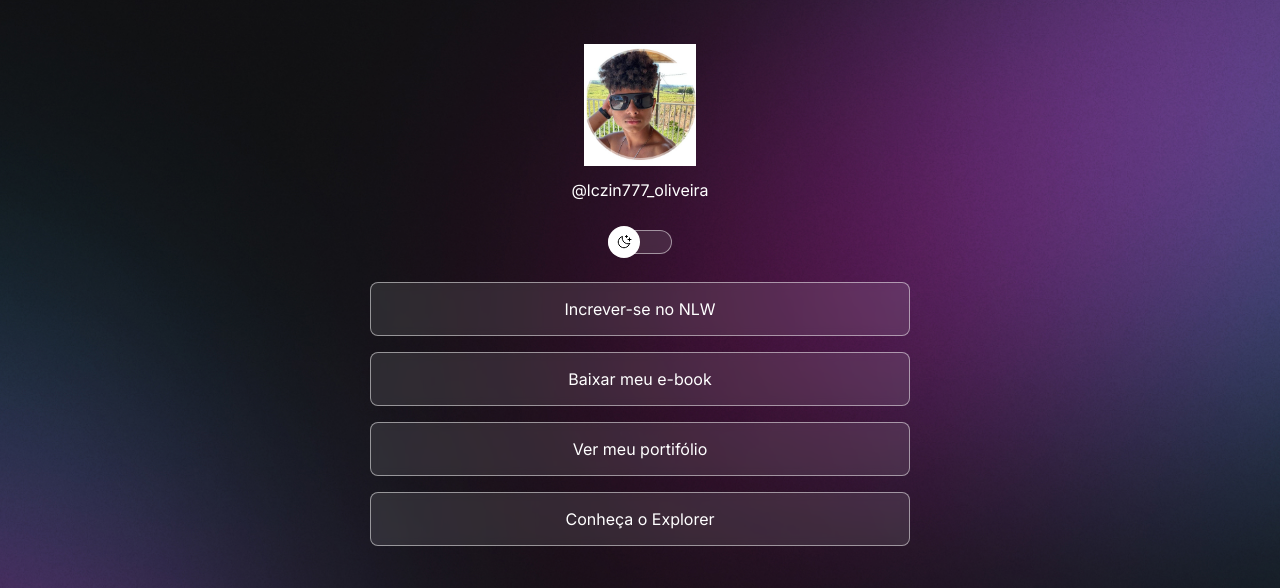
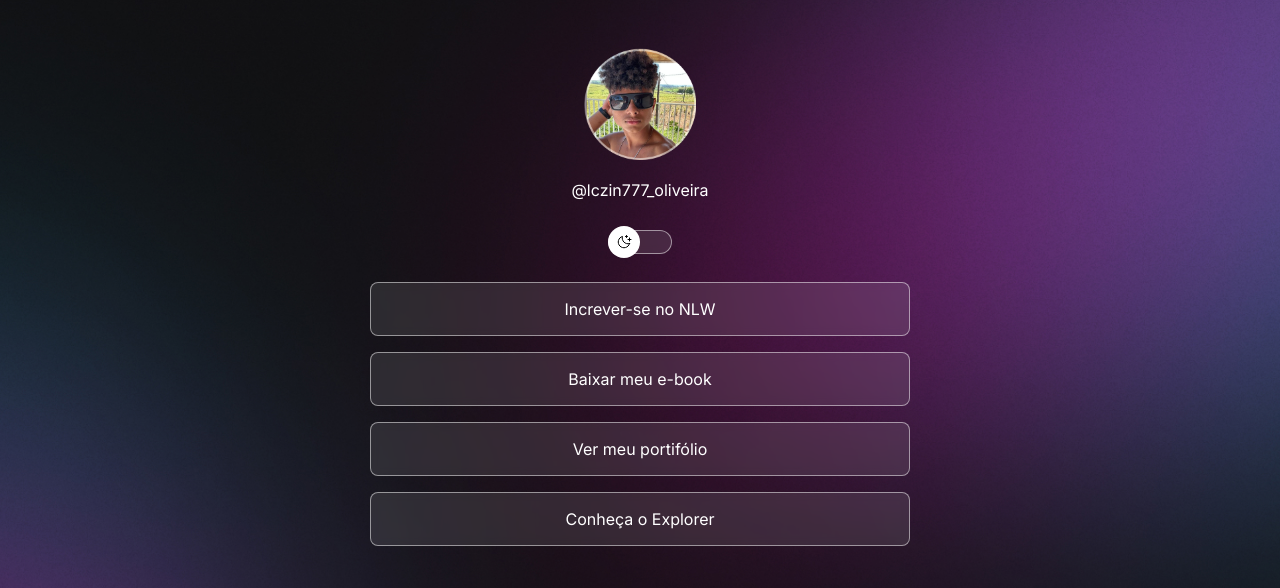
Before and after one commit to NIKEDAN/projeto-devlink, a plain HTML site: page index.html in a window 1280 px wide. Shown: the top 588 px of the page. Drawn offline with nearby package versions, Linux system fonts and the light colour scheme.

Commit message:
erro img

```diff
--- a/index.html
+++ b/index.html
@@ -15,7 +15,7 @@
 <body>
     <div id="container">
         <div id="profile">
-            <img src="img/Avatar.jpg" alt="Foto de Lucas Oliveira, usando óculos e sem camisa e fundo de sítio">
+            <img src="img/Avatar.png" alt="Foto de Lucas Oliveira, usando óculos e sem camisa e fundo de sítio">
             <p>@lczin777_oliveira</p>
         </div>
 
--- a/script.js
+++ b/script.js
@@ -10,11 +10,11 @@ function toggleMode() {
 
     if (html.classList.contains('light')){
         // se tiver lightmode add img ligth
-       img.setAttribute('src', 'img/avatar2.jpg')
+       img.setAttribute('src', 'img/avatar2.png')
        img.setAttribute('alt', 'Foto Simples de Lucas Oliveira')
     } else {
         // se tiver sem lightmode manter a  img
-        img.setAttribute('src', 'img/avatar.jpg')
+        img.setAttribute('src', 'img/avatar.png')
         img.setAttribute('alt', 'Foto de Lucas Oliveira, usando óculos e sem camisa e fundo de sítio')
     }
 
```
